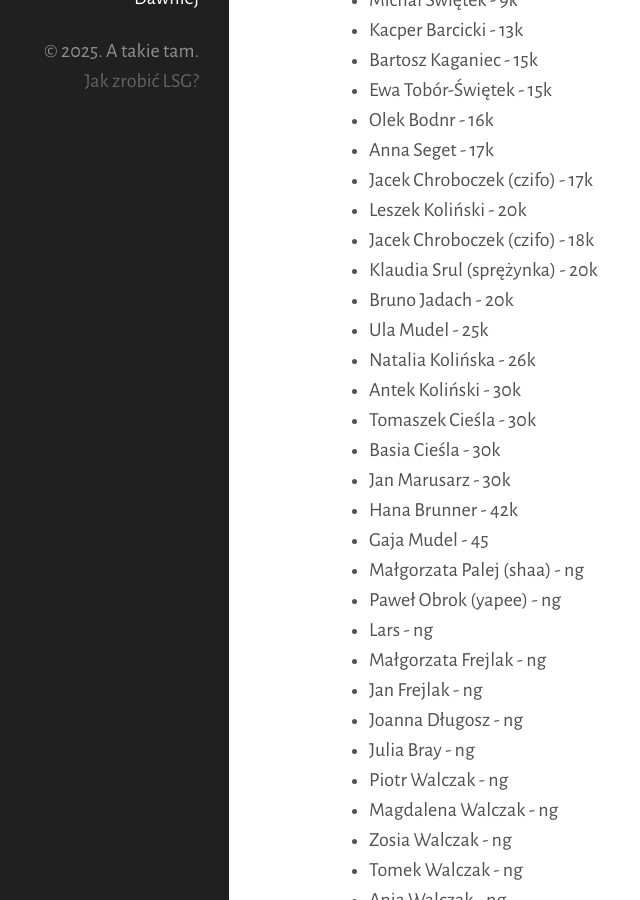
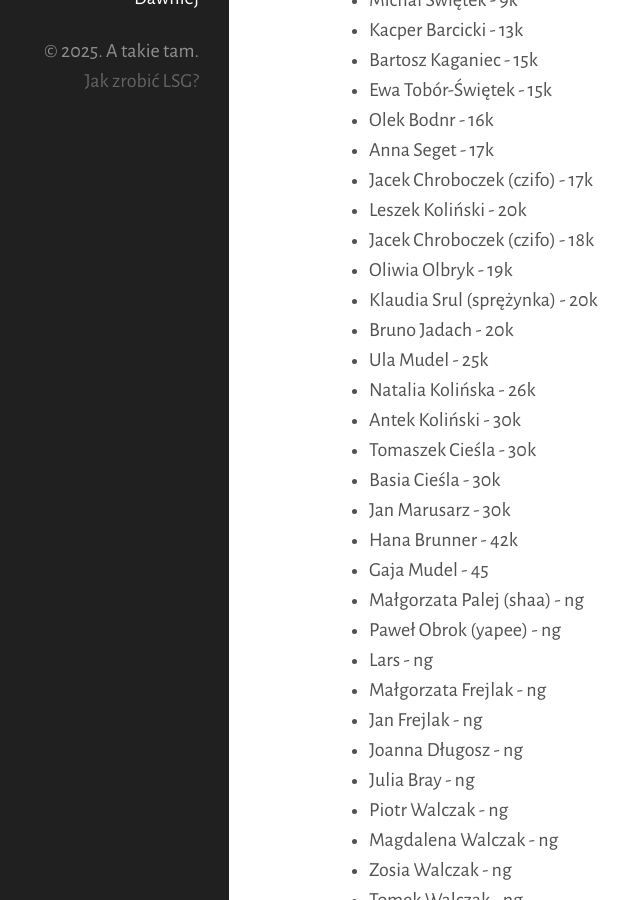
Before and after one commit to tasuki/lsg, a Jekyll site: the page built from _pages/zarejestrowani.md, in a window 1280 px wide and 900 px high, scrolled down 945 px. Shown: the whole window, without its empty margins (131-771 px from the left). Built offline with Jekyll 4.4.1, drawn with Linux system fonts in a browser that asks for light colours.

Commit message:
Update zarejestrowani.md

```diff
--- a/_pages/zarejestrowani.md
+++ b/_pages/zarejestrowani.md
@@ -42,6 +42,7 @@ Zarejestrowani uczestnicy, mniej więcej według stopnia:
 - Jacek Chroboczek (czifo) - 17k
 - Leszek Koliński - 20k
 - Jacek Chroboczek (czifo) - 18k
+- Oliwia Olbryk - 19k
 - Klaudia Srul (sprężynka) - 20k
 - Bruno Jadach - 20k
 - Ula Mudel - 25k
```
